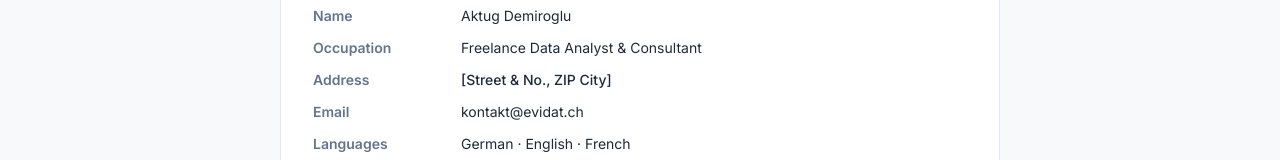
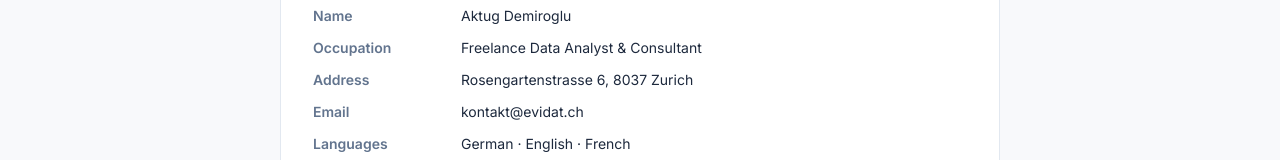
Before and after one commit to aktugdemiroglu745-svg/evidat-website, a Next.js app: page /en/impressum in a window 1280 px wide. Shown: the part 279-439 px from the top of the page. Built offline with nearby package versions, Linux system fonts and the light colour scheme.

Commit message:
Add address to Impressum

```diff
--- a/src/app/[locale]/impressum/page.tsx
+++ b/src/app/[locale]/impressum/page.tsx
@@ -9,7 +9,7 @@ const content = {
     impItems: [
       { label: 'Name',       value: 'Aktug Demiroglu' },
       { label: 'Tätigkeit',  value: 'Freiberuflicher Datenanalytiker & Berater' },
-      { label: 'Adresse',    value: '[Strasse & Nr., PLZ Ort]' },   // ← bitte ausfüllen
+      { label: 'Adresse',    value: 'Rosengartenstrasse 6, 8037 Zürich' },
       { label: 'E-Mail',     value: 'kontakt@evidat.ch' },
       { label: 'Sprachen',   value: 'Deutsch · Englisch · Französisch' },
     ],
@@ -55,7 +55,7 @@ const content = {
     impItems: [
       { label: 'Name',       value: 'Aktug Demiroglu' },
       { label: 'Occupation', value: 'Freelance Data Analyst & Consultant' },
-      { label: 'Address',    value: '[Street & No., ZIP City]' },   // ← please fill in
+      { label: 'Address',    value: 'Rosengartenstrasse 6, 8037 Zurich' },
       { label: 'Email',      value: 'kontakt@evidat.ch' },
       { label: 'Languages',  value: 'German · English · French' },
     ],
@@ -101,7 +101,7 @@ const content = {
     impItems: [
       { label: 'Nom',        value: 'Aktug Demiroglu' },
       { label: 'Activité',   value: 'Analyste de données & Consultant indépendant' },
-      { label: 'Adresse',    value: '[Rue & N°, NPA Localité]' },   // ← à compléter
+      { label: 'Adresse',    value: 'Rosengartenstrasse 6, 8037 Zurich' },
       { label: 'E-mail',     value: 'kontakt@evidat.ch' },
       { label: 'Langues',    value: 'Allemand · Anglais · Français' },
     ],
```
